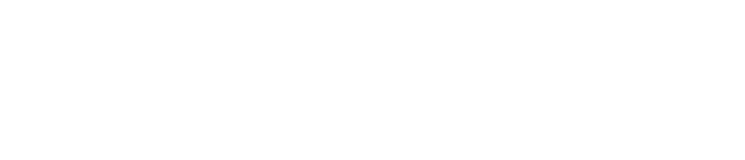
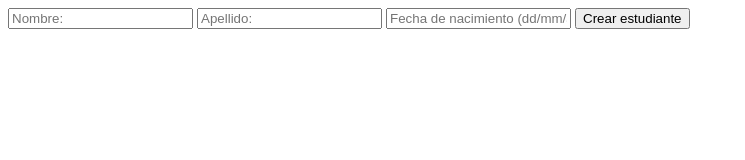
Before and after one commit to mikerueda/abm, a plain HTML site: page index.html in a window 1280 px wide. Shown: the whole page, without its empty margins (0-745 px from the left). Drawn offline with Linux system fonts and the light colour scheme.

Commit message:
first student creation version

```diff
--- a/index.html
+++ b/index.html
@@ -4,9 +4,15 @@
   <meta charset="UTF-8">
   <meta name="viewport" content="width=device-width, initial-scale=1.0">
   <meta http-equiv="X-UA-Compatible" content="ie=edge">
+  <script type="text/javascript" src="main.js"></script>
   <title>Document</title>
 </head>
 <body>
-
+  <form>
+    <input type="text" name="first_name" id="first_name" placeholder="Nombre:"/>
+    <input type="text" name="last_name" id="last_name" placeholder="Apellido:"/>
+    <input type="text" name="birthdate" id="birthdate" placeholder="Fecha de nacimiento (dd/mm/aaaa):"/>
+    <button type="button" onclick="createStudent()">Crear estudiante</button>
+  </form>
 </body>
 </html>
--- /dev/null
+++ b/main.js
@@ -0,0 +1,13 @@
+let allStudents = []
+
+const createStudent = () => {
+  let firstnameField = document.getElementById('first_name')
+  let lastnameField = document.getElementById('last_name')
+  let birthdateField = document.getElementById('birthdate')
+  let student = {
+    first_name: firstnameField.value,
+    last_name: lastnameField.value,
+    birthdate: birthdateField.value
+  }
+  allStudents.push(student)
+}
```
